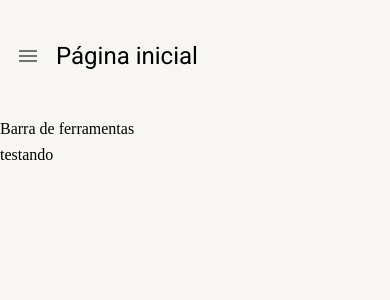
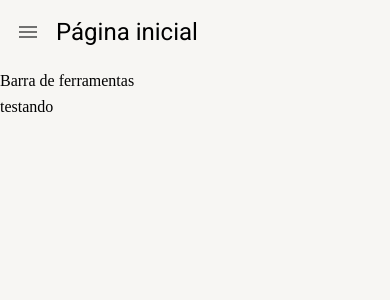
Before and after one commit to chrmartins/app-generic, a React (Create React App) app: page /pagina-inicial in a window 390 px wide. Shown: the top 300 px of the page. Built offline with nearby package versions, Linux system fonts and the light colour scheme.

Commit message:
feat: responsive layout

```diff
--- a/src/pages/dashboards/Dashboard.tsx
+++ b/src/pages/dashboards/Dashboard.tsx
@@ -2,7 +2,7 @@ import { LayoutBasePage } from "../../shared/layouts";
 
 export const Dashboard = () => {
   return (
-    <LayoutBasePage titulo="Página inicial" >
+    <LayoutBasePage titulo="Página inicial" toolBar={<>Barra de ferramentas</>} >
       testando
     </LayoutBasePage>
   )
--- a/src/shared/layouts/LayoutBasePage.tsx
+++ b/src/shared/layouts/LayoutBasePage.tsx
@@ -1,39 +1,65 @@
-import { Icon, IconButton, Theme, Typography, useMediaQuery, useTheme } from '@mui/material';
-import { Box } from '@mui/system';
+import {
+  Icon,
+  IconButton,
+  Theme,
+  Typography,
+  useMediaQuery,
+  useTheme,
+} from "@mui/material";
+import { Box } from "@mui/system";
 
-import { useDrawerContext } from '../contexts';
+import { useDrawerContext } from "../contexts";
 
 interface ILayoutBasePageProps {
   titulo: string;
   children: React.ReactNode;
+  toolBar?: React.ReactNode;
 }
-export const LayoutBasePage: React.FC<ILayoutBasePageProps> = ({ children, titulo }) => {
-  const smDown = useMediaQuery((theme: Theme) => theme.breakpoints.down('sm'));
+export const LayoutBasePage: React.FC<ILayoutBasePageProps> = ({
+  children,
+  titulo,
+  toolBar,
+}) => {
+  const smDown = useMediaQuery((theme: Theme) => theme.breakpoints.down("sm"));
+  const mdDown = useMediaQuery((theme: Theme) => theme.breakpoints.down("md"));
   const theme = useTheme();
 
   const { toggleDrawerOpen } = useDrawerContext();
 
   return (
     <Box height="100%" display="flex" flexDirection="column" gap={1}>
-      <Box padding={1} display="flex" alignItems="center" height={theme.spacing(12)} gap={1}>
+      <Box
+        padding={1}
+        display="flex"
+        alignItems="center"
+        gap={1}
+        height={theme.spacing(smDown ? 6 : mdDown ? 8 : 12)}
+      >
         {smDown && (
           <IconButton onClick={toggleDrawerOpen}>
             <Icon>menu</Icon>
           </IconButton>
         )}
 
-        <Typography variant="h5">
+        <Typography
+          overflow="hidden"
+          whiteSpace="nowrap"
+          textOverflow="ellipsis"
+          variant={smDown ? "h5" : mdDown ? "h4" : "h3"}
+        >
           {titulo}
         </Typography>
       </Box>
 
-      <Box>
-        Barra de ferramentas
+      {toolBar && <Box>{toolBar}</Box>}
+
+      <Box
+        flex={1}
+        overflow="auto"
+      >
+        {children}
       </Box>
 
-      <Box>
-        {children}
-      </Box>
     </Box>
   );
 };
```
